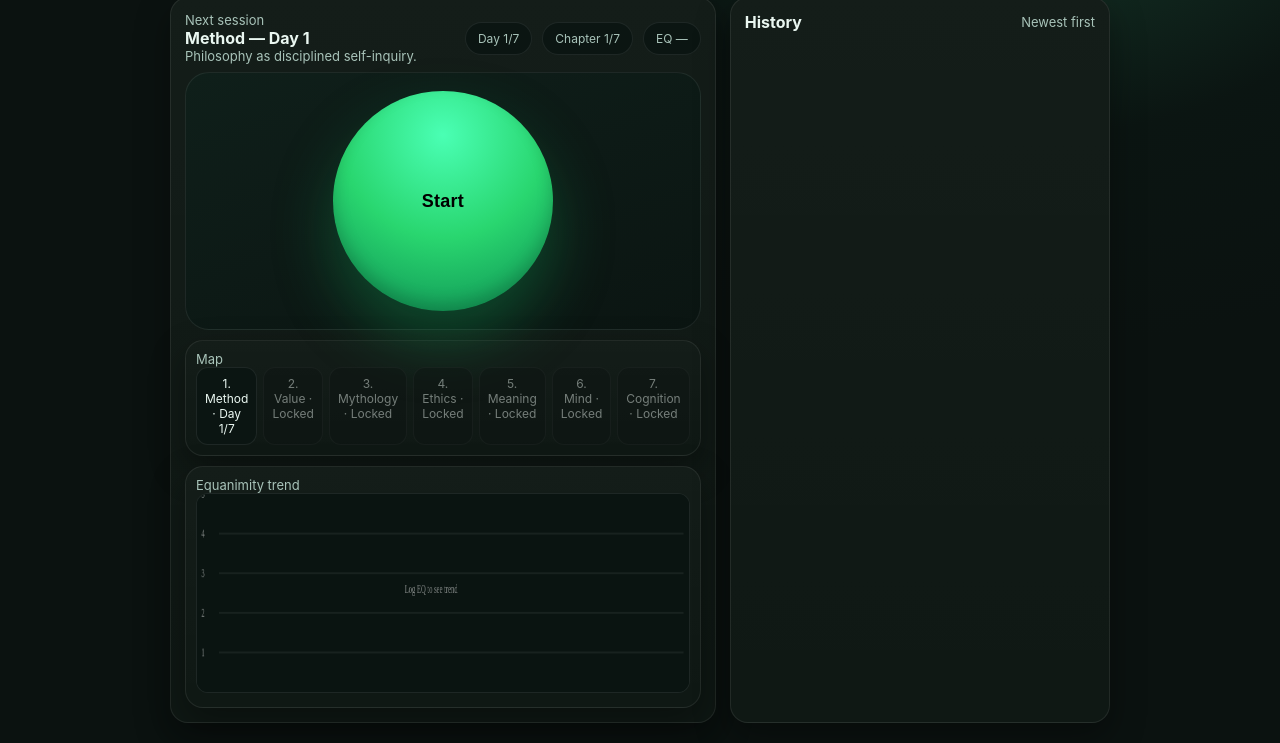
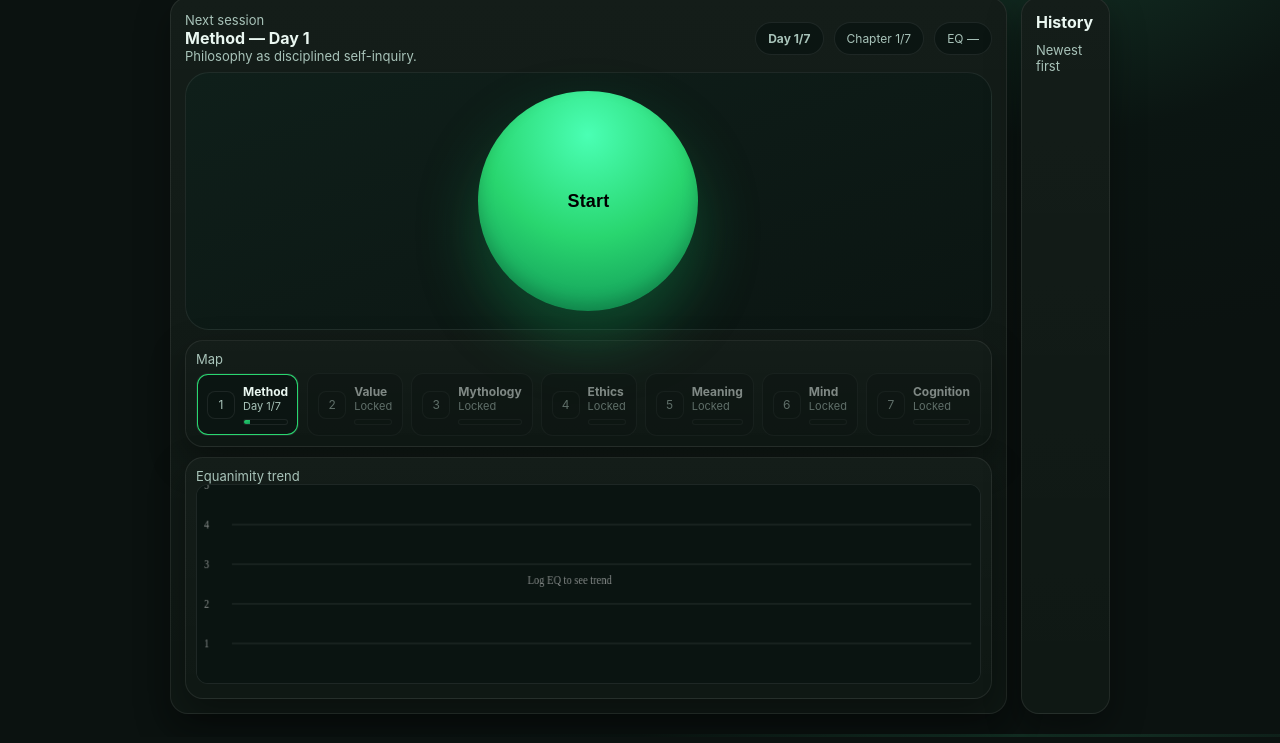
Before and after one commit to nopara73/PursuitOfValue, a plain HTML site: page index.html in a window 1280 px wide. Shown: the part 63-806 px from the top of the page. Drawn offline with Linux system fonts and the light colour scheme.

Commit message:
Update index.html

```diff
--- a/index.html
+++ b/index.html
@@ -30,9 +30,20 @@
     box-shadow: inset 0 -8px 16px rgba(0,0,0,.18), 0 30px 60px rgba(18,166,90,.35)}
   .list{display:flex;flex-direction:column;gap:8px;max-height:420px;overflow:auto}
   .item{display:grid;grid-template-columns:60px 1fr 80px;gap:8px;align-items:center;padding:10px;background:#0b1512;border:1px solid var(--line);border-radius:12px}
-  #map{display:grid;grid-template-columns:repeat(7,1fr);gap:6px}
-  .node{background:#0b1512;border:1px solid var(--line);border-radius:12px;padding:8px;text-align:center;font-size:12px}
-  .node.lock{opacity:.45;filter:grayscale(.3)}
+    #map{display:grid;grid-template-columns:repeat(7,1fr);gap:8px}
+  .povMapNode{display:flex;gap:8px;align-items:center;justify-content:flex-start;background:#0b1512;
+    border:1px solid var(--line);border-radius:12px;padding:10px;cursor:default;text-align:left}
+  .povMapNode:focus{outline:2px solid var(--accent);outline-offset:2px}
+  .povMapNode:hover{border-color:rgba(255,255,255,.18)}
+  .povMapNode.is-current{box-shadow:inset 0 0 0 1px var(--accent)}
+  .povMapNode.is-locked{opacity:.5;filter:grayscale(.2)}
+  .povMapNum{min-width:28px;height:28px;border-radius:8px;display:grid;place-items:center;background:#0a1411;border:1px solid var(--line);font-size:12px;color:var(--muted)}
+  .povMapMain{flex:1 1 auto;min-width:0}
+  .povMapTitle{font-size:12px;font-weight:700;white-space:nowrap;overflow:hidden;text-overflow:ellipsis}
+  .povMapStatus{font-size:11px;color:var(--muted)}
+  .povMapBar{height:6px;border-radius:999px;background:#0a1411;border:1px solid var(--line);margin-top:6px;overflow:hidden}
+  .povMapFill{height:100%;display:block;background:linear-gradient(160deg,var(--accent),var(--accent2))}
+
   /* modal */
   .modal{position:fixed;inset:0;display:none;place-items:center;background:rgba(0,0,0,.55);padding:18px}
   .modal.open{display:grid}
@@ -84,7 +95,8 @@
         </div>
         <div style="height:10px"></div>
         <div class="card" style="padding:10px">
-          <div class="muted">Map</div>
+          <div class="muted" style="margin-bottom:6px">Map</div>
+
           <div id="map"></div>
         </div>
         <div style="height:10px"></div>
@@ -323,6 +335,7 @@ function render(){
   lessonTitle.textContent = `${ch.name} — Day ${day}`;
   chapterTheme.textContent = ch.theme;
   stepPill.textContent = `Day ${day}/7`;
+  stepPill.style.fontWeight = '700';
   chapPill.textContent = `Chapter ${S.chapter+1}/7`;
   const ema = eqEMA();
   eqPill.textContent = `EQ ${ema? ema.toFixed(2):'—'}`;
@@ -334,12 +347,37 @@ function renderMap(){
   map.innerHTML="";
   PROGRAM.forEach((c,i)=>{
     const n=document.createElement('div');
-    n.className='node'+(i>S.chapter?' lock':'');
-    const status = i<S.chapter ? '✓' : (i===S.chapter? `Day ${S.day+1}/7` : 'Locked');
-    n.textContent = `${i+1}. ${c.name} · ${status}`;
+    const isDone=i<S.chapter, isCurrent=i===S.chapter, isLocked=i>S.chapter;
+    const status = isDone ? 'Complete' : (isCurrent? `Day ${S.day+1}/7` : 'Locked');
+    const pct = isDone ? 100 : (isCurrent? Math.round(((S.day+1)/7)*100) : 0);
+
+    n.className = 'povMapNode' + (isCurrent?' is-current':'') + (isLocked?' is-locked':'');
+    n.setAttribute('role','listitem');
+    if(isCurrent){ n.setAttribute('aria-current','step'); }
+    n.setAttribute('aria-label', `${i+1}. ${c.name}. ${status}`);
+
+    n.innerHTML = `
+      <div class="povMapNum">${i+1}</div>
+      <div class="povMapMain">
+        <div class="povMapTitle">${c.name}</div>
+        <div class="povMapStatus">${status}</div>
+        <div class="povMapBar" aria-hidden="true"><span class="povMapFill" style="width:${pct}%"></span></div>
+      </div>
+    `;
     map.appendChild(n);
   });
+
+  // keyboard navigation across nodes
+  Array.from(map.children).forEach(el=> el.tabIndex=0);
+  map.onkeydown = e=>{
+    const items=Array.from(map.children);
+    const idx=items.indexOf(document.activeElement);
+    if(idx===-1) return;
+    if(e.key==='ArrowRight'){ e.preventDefault(); (items[idx+1]||items[0]).focus(); }
+    if(e.key==='ArrowLeft'){ e.preventDefault(); (items[idx-1]||items[items.length-1]).focus(); }
+  };
 }
+
 function renderHistory(){
   const arr=[...S.entries].sort((a,b)=> a.ts<b.ts?1:-1);
   historyEl.innerHTML = arr.map(e=>{
```
